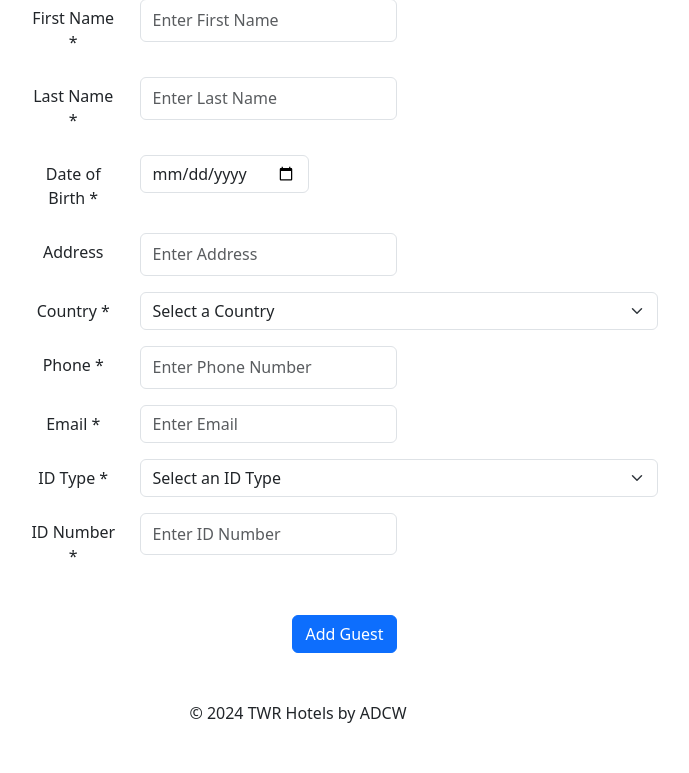
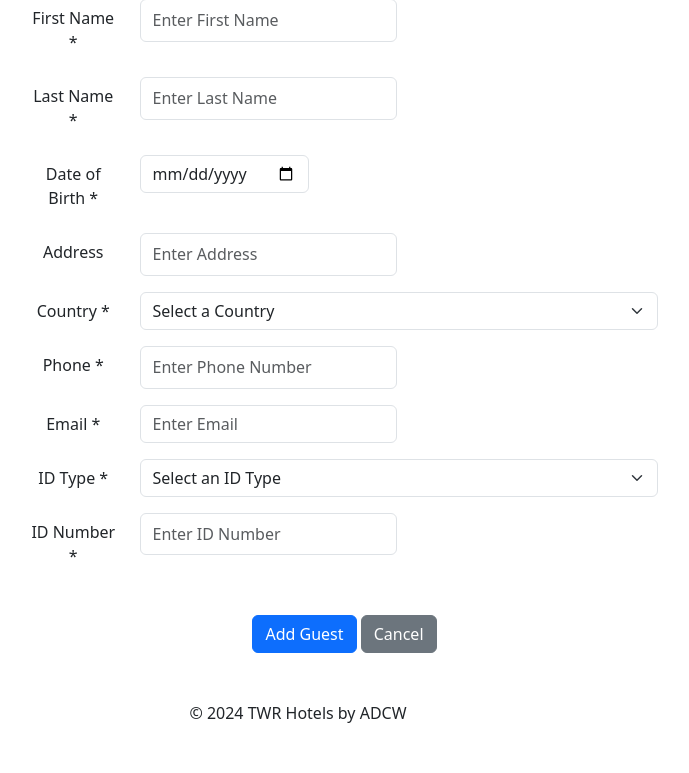
Before and after one commit to dilancroos/flask_portfolio, a Python web app: template templates/new_guest.html in a window 1280 px wide. Shown: the part 181-954 px from the top of the page, without its empty margins (342-1031 px from the left). Run offline with Jinja, Linux system fonts and the light colour scheme; the template is opened without the code that fills it, so the values that code supplies are empty.

Commit message:
Upd: added cancel button

```diff
--- a/templates/new_guest.html
+++ b/templates/new_guest.html
@@ -80,6 +80,7 @@
                     <br>
                     <div>
                         <button class="btn btn-primary" type="submit">Add Guest</button>
+                        <a href="/guests" class="btn btn-secondary">Cancel</a>
                     </div>
                 </form>
             </div>
```
